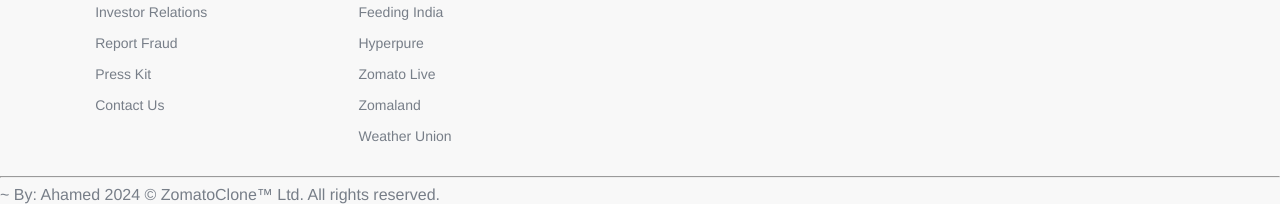
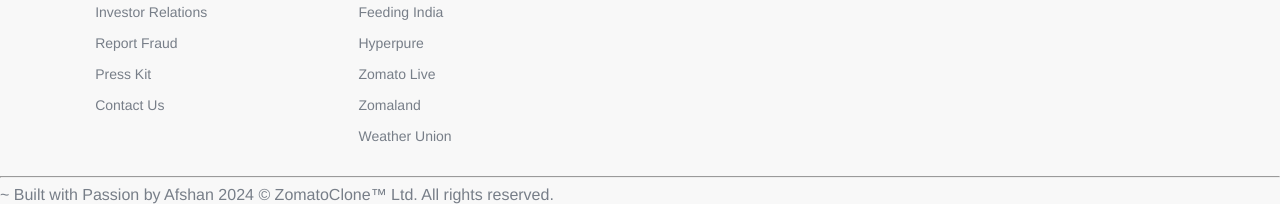
Before and after one commit to AfshanAhamedM99/zomatoclone, a plain HTML site: page index.html in a window 1280 px wide. Shown: the part 2953-3157 px from the top of the page. Drawn offline with nearby package versions, Linux system fonts and the light colour scheme; a web font is replaced by a local one.

Commit message:
footername

```diff
--- a/index.html
+++ b/index.html
@@ -282,7 +282,7 @@
         </ul>
     </div>
     <hr>
-<p id="end-line"> ~ By: Ahamed 2024 © ZomatoClone™ Ltd. All rights reserved.</p>
+<p id="end-line"> ~ Built with Passion by Afshan 2024 © ZomatoClone™ Ltd. All rights reserved.</p>
 
 </footer>
 
```
